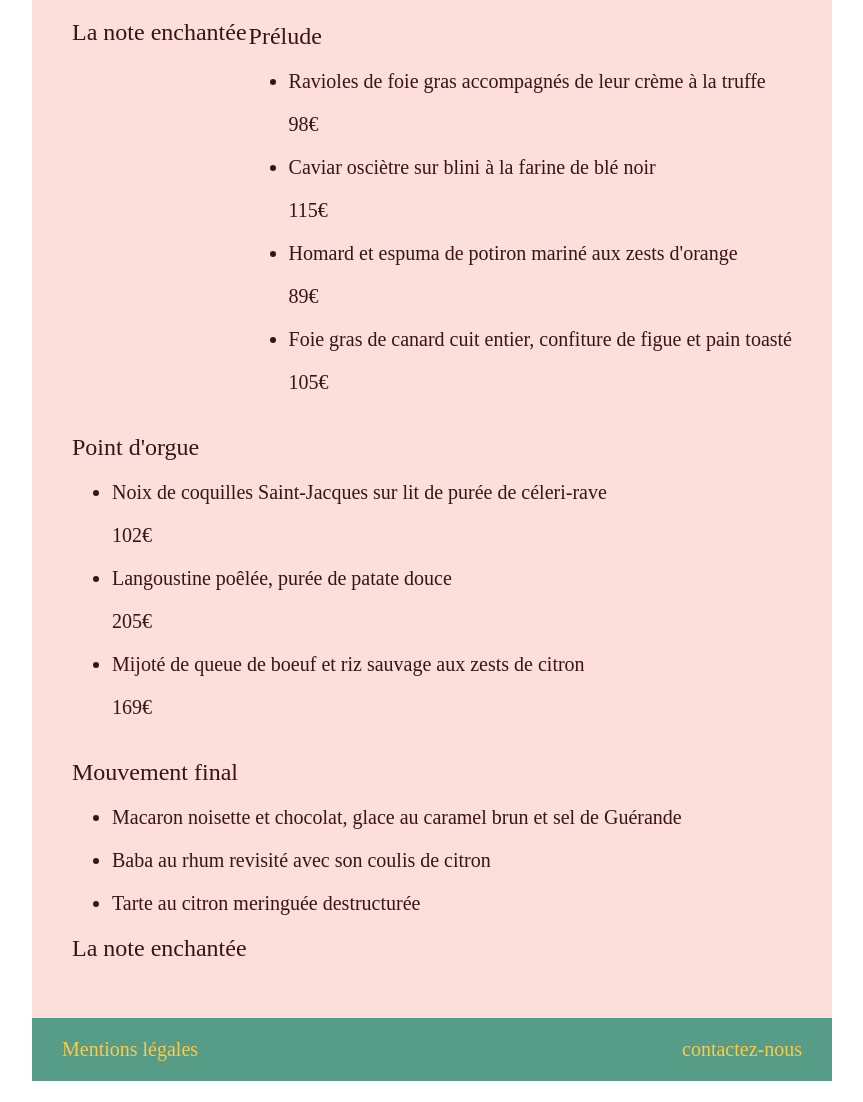
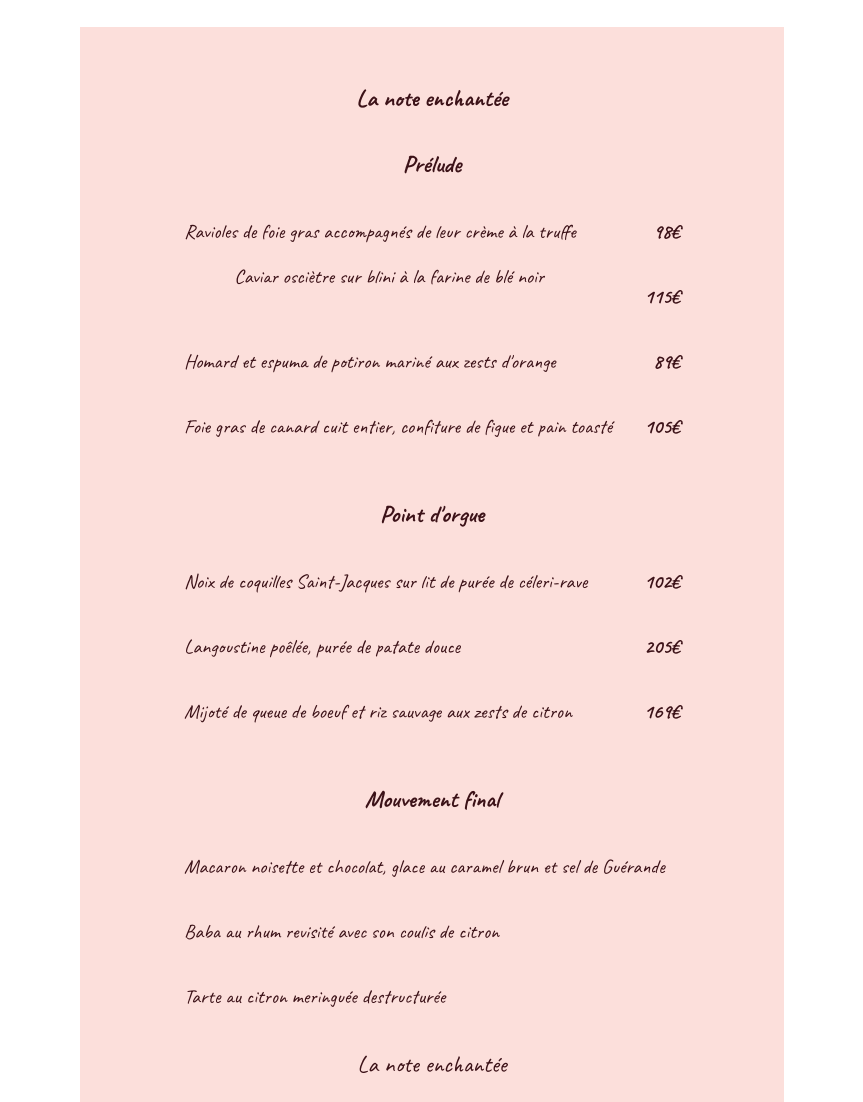
Before and after one commit to LefebvreAnthony/P3-OC, a website: page assets/menu/menu1.html in a window 1280 px wide. Shown: the part 144-1246 px from the top of the page, without its empty margins (208-1071 px from the left). Before the commit the page ends 1225 px from the top, so only its background shows below. Drawn offline with Linux system fonts and the light colour scheme; a web font is replaced by a local one.

Commit message:
news files and contents

```diff
--- a/assets/menu/menu1.html
+++ b/assets/menu/menu1.html
@@ -13,41 +13,48 @@
                     <h1 class="header__h1">ohmyfood</h1>
                 </a>
             </header>
-            <div class="ctn__mid menu-1">
-                <h1>La note enchantée</h1>
-                <div>
-                    <h2>Prélude</h2>
+            <div class="ctn__mid ctn--page menu-1">
+                <h1 class="bold">La note enchantée</h1>
+                <section>
+                    <h2 class="bold">Prélude</h2>
                     <ul>
                         <li>
-                            <p>Ravioles de foie gras accompagnés de leur crème à la truffe</p><div>98€</div>
+                            <p>Ravioles de foie gras accompagnés de leur crème à la truffe</p>
+                            <p class="bold">98€</p>
                         </li>
                         <li>
-                            </p>Caviar osciètre sur blini à la farine de blé noir</p><div>115€</div>
+                            </p>Caviar osciètre sur blini à la farine de blé noir</p>
+                            <p class="bold">115€</p>
                         </li>
                         <li>
-                            <p>Homard et espuma de potiron mariné aux zests d'orange</p><div>89€</div>
+                            <p>Homard et espuma de potiron mariné aux zests d'orange</p>
+                            <p class="bold">89€</p>
                         </li>
                         <li>
-                            <p>Foie gras de canard cuit entier, confiture de figue et pain toasté</p><div>105€</div>
+                            <p>Foie gras de canard cuit entier, confiture de figue et pain toasté</p>
+                            <p class="bold">105€</p>
                         </li>
                     </ul>
-                </div>
-                <div>
-                    <h2>Point d'orgue</h2>
+                </section>
+                <section>
+                    <h2 class="bold">Point d'orgue</h2>
                     <ul>
                         <li>
-                            <p>Noix de coquilles Saint-Jacques sur lit de purée de céleri-rave</p><div>102€</div>
+                            <p>Noix de coquilles Saint-Jacques sur lit de purée de céleri-rave</p>
+                            <p class="bold">102€</p>
                         </li>
                         <li>
-                            <p>Langoustine poêlée, purée de patate douce</p><div>205€</div>
+                            <p>Langoustine poêlée, purée de patate douce</p>
+                            <p class="bold">205€</p>
                         </li>
                         <li>
-                            <p>Mijoté de queue de boeuf et riz sauvage aux zests de citron</p><div>169€</div>
+                            <p>Mijoté de queue de boeuf et riz sauvage aux zests de citron</p>
+                            <p class="bold">169€</p>
                         </li>
                     </ul>
-                </div>
-                <div>
-                    <h2>Mouvement final</h2>
+                </section>
+                <section>
+                    <h2 class="bold">Mouvement final</h2>
                     <ul>
                         <li>
                             <p>Macaron noisette et chocolat, glace au caramel brun et sel de Guérande</p>
@@ -60,7 +67,7 @@
                         </li>
                     </ul>
                     <h1>La note enchantée</h1>
-                </div>
+                </section>
             </div>
             <footer class="background--primary">
                 <div>
--- /dev/null
+++ b/assets/sass/base/_base.scss
@@ -0,0 +1,16 @@
+
+// font-family menu 1 : font-family: 'Caveat', cursive;
+
+@import url('https://fonts.googleapis.com/css2?family=Caveat:wght@400;700&display=swap');
+
+// font-family menu 2 : font-family: 'Croissant One', cursive;
+
+@import url('https://fonts.googleapis.com/css2?family=Croissant+One&display=swap');
+
+//font-family menu 3 : font-family: 'Great Vibes', cursive;
+
+@import url('https://fonts.googleapis.com/css2?family=Great+Vibes&display=swap');
+
+//font-family menu 4 : font-family: 'Kaushan Script', cursive;
+
+@import url('https://fonts.googleapis.com/css2?family=Kaushan+Script&display=swap');
--- /dev/null
+++ b/assets/sass/layouts/_footer.scss
@@ -0,0 +1,5 @@
+
+footer {
+    @include flex__between;
+    padding: 0 1.5em;
+}
--- /dev/null
+++ b/assets/sass/layouts/_header.scss
@@ -0,0 +1,10 @@
+
+.header{
+    &_ctn{
+        padding: 2em 0 2em 0;
+    }
+    &__h1{
+    text-align:center;
+    margin: 0;
+    }
+}
--- a/assets/sass/main.scss
+++ b/assets/sass/main.scss
@@ -1,6 +1,8 @@
 @import "./utils/variables";
 @import "./utils/mixins";
-
+@import "./base/base";
+@import "./layouts/header";
+@import "./layouts/footer";
 
 
 body{
@@ -20,24 +22,29 @@ a{
     color: map-get($color-text , primary);
     background-color: map-get($color-background, primary);
 }
+.bold{
+    font-weight: bold;
+}
+ul{
+
+    padding: 0 4rem;
+}
+li{
+    list-style-type: none;
+    @include flex__between;
+}
 .ctn{
     margin: 0 auto;
     max-width: 50rem;
 
     &__mid{
-    display:flex;
-    flex-wrap: wrap;
-    justify-content: space-between;
-    padding: 5%;
+        @include flex__between;
+        flex-wrap: wrap;
+        padding: 5%;
     }
-}
-.header{
-    &_ctn{
-        padding: 2em 0 2em 0;
-    }
-    &__h1{
-    text-align:center;
-    margin: 0;
+    &--page{
+        @include Block-menu__align;
+        margin: 4rem 3rem;
     }
 }
 .menu{
@@ -66,8 +73,3 @@ a{
     width: 20rem;
     margin: 3rem auto;
 }
-footer {
-    display:flex;
-    justify-content: space-between;
-    padding: 0 1.5em;
-}
--- a/assets/sass/utils/_mixins.scss
+++ b/assets/sass/utils/_mixins.scss
@@ -1,5 +1,6 @@
 @import "./variables";
 
+//size
 
 @mixin Block-menu__size {
     padding: 10px 20px;
@@ -9,13 +10,10 @@
     margin: 5% 5%;
     box-shadow: 0px 0px 10px 1px rgba(119, 119, 119, 0.75);
 }
-@mixin menu--color ($menu__colors){
-    @each $color-menu, $menu__color in $menu__color{
-        &-#{$color-menu}{
-        background: map-get($menu__color , bg );
-        color: map-get($menu__color , color );
-        }
-    }
+@mixin flex__between {
+    display: flex;
+    justify-content: space-between;
+
 }
 
 
@@ -24,6 +22,17 @@
     flex-direction: column;
     justify-content: center;
     text-align: center;
+}
+ //colors
+
+@mixin menu--color ($menu__colors){
+    @each $color-menu, $menu_color in $menu__colors{
+        &-#{$color-menu}{
+        background: map-get($menu_color , bg );
+        color: map-get($menu_color , color );
+        font-family: map-get($menu_color , txt), cursive;
+        }
+    }
 }
 
 @mixin text_degraded($color_left:#d8852e,$color_right:#2140df) {
--- a/assets/sass/utils/_variables.scss
+++ b/assets/sass/utils/_variables.scss
@@ -20,17 +20,21 @@ $menu__color: (
     1: (
         bg: #fcdfdb,
         color: #3c1218,
+        txt :'Caveat',
     ),
     2: (
         bg: #fff5fe,
         color:#d8852e,
+        txt :'Croissant One',
     ),
     3: (
         bg: #f9f9f9,
         color:#2140df,
+        txt : 'Great Vibes',
     ),
     4: (
         bg: #fdfffd,
         color:#42973c,
+        txt : 'Kaushan Script',
     ),
 );
```
Also changed, not shown: assets/menu/menu2.html (+19 -13 lines), assets/menu/menu3.html (+28 -16 lines), assets/menu/menu4.html (+25 -16 lines), assets/css/style.css, 1 other file.
